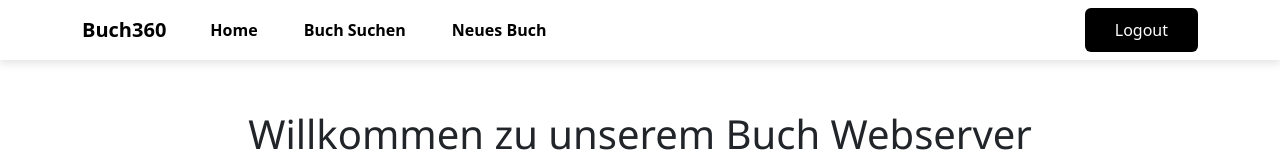
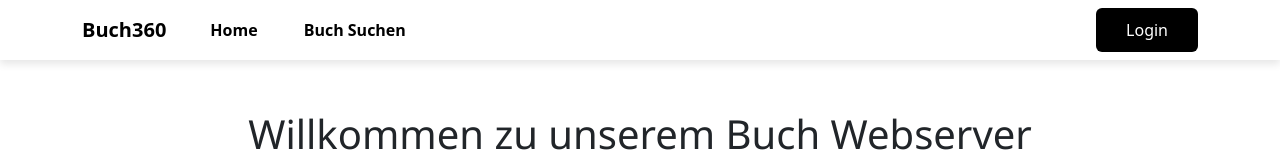
Before and after one commit to Atomfried13/swe_abgabe_2_webserver, a React (Vite) app: page / in a window 1280 px wide. Shown: the top 160 px of the page. Built offline with nearby package versions, Linux system fonts and the light colour scheme.

Commit message:
letzter LinkContainer in Loginnavbar

```diff
--- a/src/pages/Navigation/LoggedInNavbar/Navbar.tsx
+++ b/src/pages/Navigation/LoggedInNavbar/Navbar.tsx
@@ -30,9 +30,14 @@ export function LoggedInNavbar({ handleLogout }: Props) {
 						</LinkContainer>
 					</Nav>
 					<Nav>
-						<Button onClick={handleLogout} className="logout-btn">
-							Logout
-						</Button>
+						<LinkContainer to="/NeuesBuch">
+							<Button
+								onClick={handleLogout}
+								className="logout-btn"
+							>
+								Logout
+							</Button>
+						</LinkContainer>
 					</Nav>
 				</Navbar.Collapse>
 			</Container>
--- a/src/pages/Navigation/Navigation.tsx
+++ b/src/pages/Navigation/Navigation.tsx
@@ -4,7 +4,7 @@ import { LoggedOutNavbar } from './LoggedOutNavbar/Navbar';
 import { token } from '../../Controller/auth.service';
 
 export function Nav() {
-	if (token !== undefined) {
+	if (token === undefined) {
 		return (
 			<>
 				<LoggedOutNavbar
```
